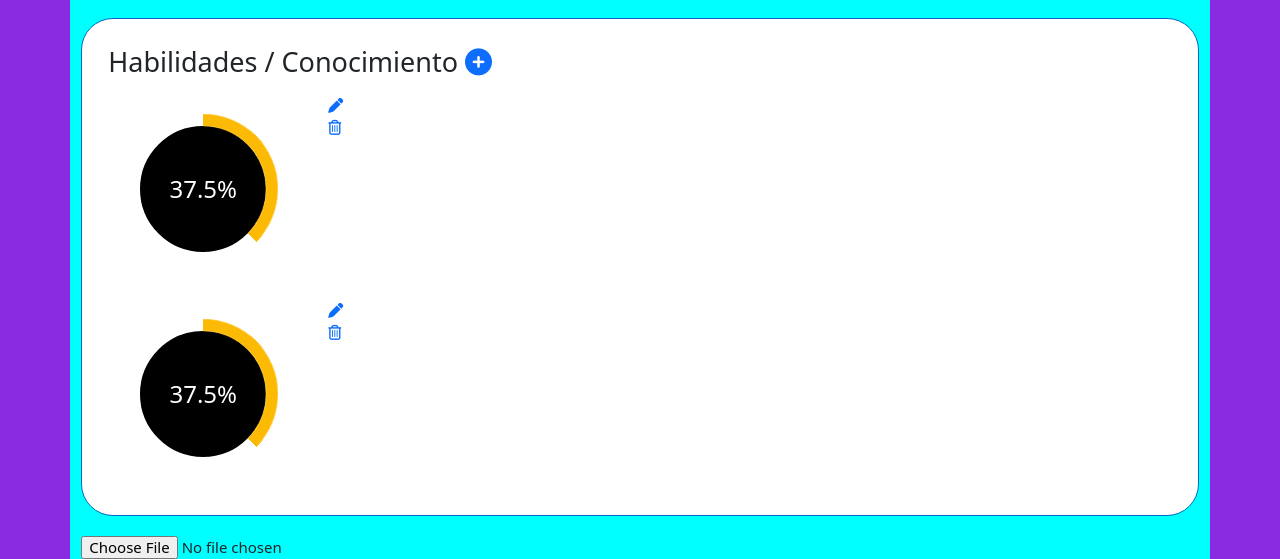
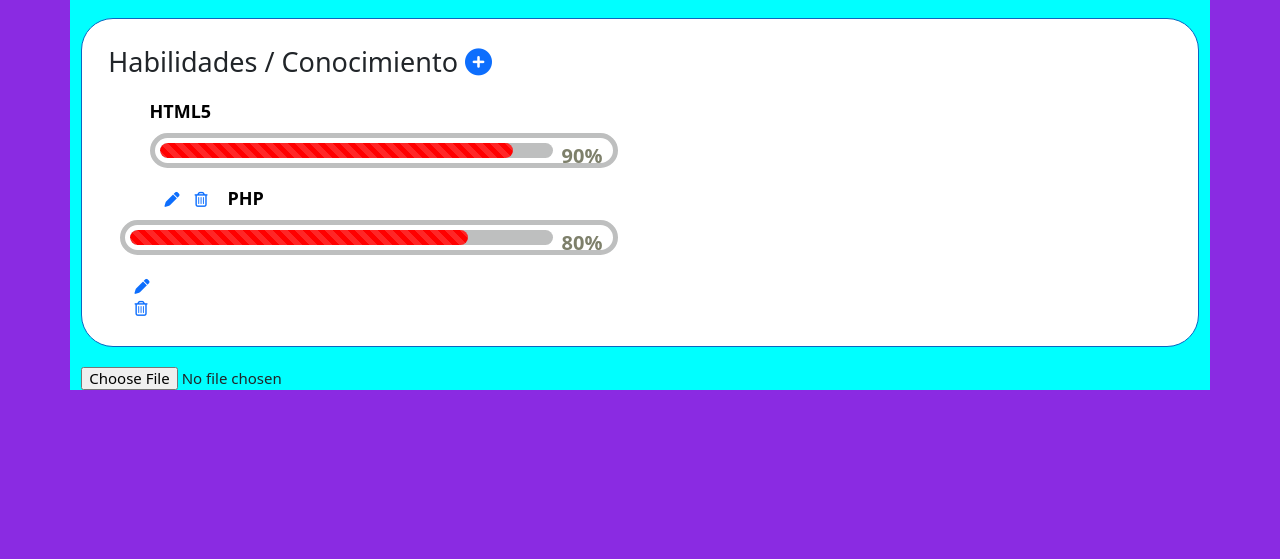
Before and after one commit to kipildor/Portfolio_ArgentinaPrograma, a plain HTML site: page modulo2.html in a window 1280 px wide. Shown: the part 1441-2000 px from the top of the page. After the commit the page ends 1831 px from the top, so only its background shows below. Drawn offline with nearby package versions, Linux system fonts and the light colour scheme; a script that the page names is missing.

Commit message:
Skills con barras rectas - V1

```diff
--- a/css/estilosSkills.css
+++ b/css/estilosSkills.css
@@ -2,12 +2,74 @@
 
 .contBloquesSkill {
     margin-top: 0.5rem;
+
 }
 .contIndividual-skill {
     margin-top: 1rem;
-    display: flex;
-    flex-wrap: nowrap;
+    margin-left: 2rem;
+    display: flex_;
+    flex-wrap: nowrap_;
+    /*align-items: stretch;
+    justify-content: flex-start;
+    float: left;*/
+}
+.contInd-skill-izq {
+    display: inline;
+    float: left_;
 }
 .contInfo-skill {
 
 }
+
+.contBtn-skill {
+    display: inline_;
+    float: left;
+}
+
+/*
+Código de
+https://freefrontend.com/bootstrap-progress-bars/
+https://bestjquery.com/tutorial/progress-bar/demo78/
+
+*/
+.progress-title{
+    font-size: 18px;
+    font-weight: 700;
+    color: #000;
+    margin: 0 0 10px;
+}
+.progress-outer{
+    background: #fff;
+    padding: 5px 60px 5px 5px;
+    border: 5px solid #bebfbf;
+    border-radius: 45px;
+    margin-bottom: 20px;
+    position: relative;
+}
+.progress{
+    background: #bebfbf;
+    border-radius: 20px;
+    margin: 0;
+}
+.progress .progress-bar{
+    border-radius: 20px;
+    box-shadow: none;
+    animation: animate-positive 2s;
+}
+.progress .progress-value{
+    font-size: 20px;
+    font-weight: 700;
+    color: #7e806b;
+    position: absolute;
+    top: 3px;
+    right: 10px;
+}
+
+.progress-bar {
+    background-color: red;
+}
+
+
+@keyframes animate-positive{
+    0%{ width: 0; }
+}
--- a/modulo2.html
+++ b/modulo2.html
@@ -11,8 +11,8 @@
       integrity="sha384-1BmE4kWBq78iYhFldvKuhfTAU6auU8tT94WrHftjDbrCEXSU1oBoqyl2QvZ6jIW3"
       crossorigin="anonymous"
     />
-    <!-- Estilos de barra de progreso circular -->
-    <link href="css/barrasDeProgreso.css" rel="stylesheet">
+    <!-- Estilos de barra de progreso circular
+    <link href="css/barrasDeProgreso.css" rel="stylesheet">-->
     <!-- Mis estilos CSS -->
     <link href="css/normalize.css" rel="stylesheet" type="text/css" >
     <link rel="stylesheet" type="text/css" href="css/styles.css" />
@@ -365,9 +365,10 @@
     <div class="card mat-card" id="fourth-card">
       <div id="fichaEducacion" class="ficha">
         <h1 class="tituloFicha tituloSkill">Habilidades / Conocimiento  <a href="#" class="btn-plus" title="Agregar Habilidad o Conocimiento" ><i class="fas fa-plus-circle"></i></a> </h1>
-        <div id="contBloquesSkill" class="contBloquesSkill" >
+        <!--<div id="contBloquesSkill" class="contBloquesSkill" >-->
+
+<!--
           <div id="text-skill-2" class="contIndividual-skill">
-
 
             <div class="col-md-4 centrar-h">
               <div class="progress yellow"> <span class="progress-left"> <span class="progress-bar"></span> </span> <span class="progress-right"> <span class="progress-bar"></span> </span>
@@ -413,22 +414,99 @@
               </div>
             </div>
           </div>
+-->
+
+<!-- Barras de progreso rectas -->
+          <div class="container">
+            <div class="row col-md-12">
+              <div id="contBloquesSkill" class="contBloquesSkill col-md-6">
+                <div class="contIndividual-skill ">
+                  <div class="contInd-skill-izq col-md-8">
+                    <h3 class="progress-title">HTML5</h3>
+                    <div class="progress-outer">
+                      <div class="progress">
+                        <div class="progress-bar progress-bar-striped progress-bar-danger" style="width:90%;"></div>
+
+                        <div class="progress-value"><span>90</span>%</div>
+                      </div>
+                    </div>
+                  </div>
+                  <div class="contBtn-skill col-sm-1 centrar-h col-md-2">
+                    <div class="btn-edit lapizAlLado" onclick="cambiar_parrafo()">
+                      <a href="#" class="btn-right" title="Modificar Habilidad / Conocimiento...">
+                        <i class="fa fa-pen"></i>
+                      </a>
+                    </div>
+                    <div class="btn-delete lapizAlLado" onclick="cambiar_parrafo()">
+                      <a href="#" class="btn-right" title="Eliminar Habilidad / Conocimiento...">
+                        <i class="far fa-trash-alt"></i>
+                      </a>
+                    </div>
+                  </div>
+                </div>
+
+                <div claass="contIndividual-skill">
+                  <div class="contInd-skill-izq">
+                    <h3 class="progress-title">PHP</h3>
+                    <div class="progress-outer">
+                      <div class="progress">
+                        <div class="progress-bar progress-bar-striped progress-bar-danger" style="width:80%;"></div>
+
+                        <div class="progress-value"><span>80</span>%</div>
+                      </div>
+                    </div>
+                  </div>
+                  <div class="contBtn-skill col-sm-1 centrar-h">
+                    <div class="btn-edit lapizAlLado" onclick="cambiar_parrafo()">
+                      <a href="#" class="btn-right" title="Modificar Habilidad / Conocimiento...">
+                        <i class="fa fa-pen"></i>
+                      </a>
+                    </div>
+                    <div class="btn-delete lapizAlLado" onclick="cambiar_parrafo()">
+                      <a href="#" class="btn-right" title="Eliminar Habilidad / Conocimiento...">
+                        <i class="far fa-trash-alt"></i>
+                      </a>
+                    </div>
+                  </div>
+                </div>
 
 
-        </div>
+
+              </div>
+            </div>
+          </div>
+
+        <!--</div>-->
 
       </div>
     </div>
 
         <input type="file" id="file1" onChange="showFile(this)" />
 
-    </div>
+    </div><!-- Fin del contPP , está mal indentado  -->
 
     <script
       src="https://kit.fontawesome.com/55d8f7505d.js"
       crossorigin="anonymous"
     ></script>
     <script src="script.js"></script>
+    <script type="text/javascript" src="https://code.jquery.com/jquery-1.12.0.min.js"></script>
+
+<script>
+  $(document).ready(function(){
+    $('.progress-value > span').each(function(){
+      $(this).prop('Counter',0).animate({
+        Counter: $(this).text()
+      },{
+        duration: 1500,
+        easing: 'swing',
+        step: function (now){
+          $(this).text(Math.ceil(now));
+        }
+      });
+    });
+  });
+</script>
 
     <script>
       function cambiar_parrafo() {
```
Also changed, not shown: js/barraProgresoRecta.js (added, +15 -0 lines).
